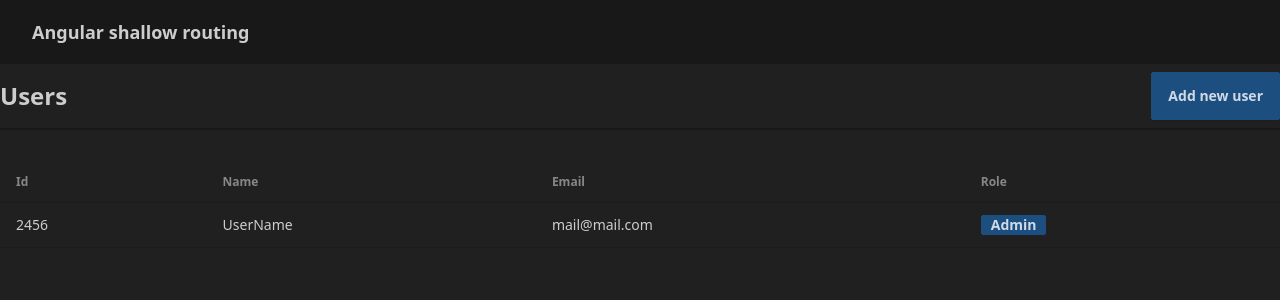
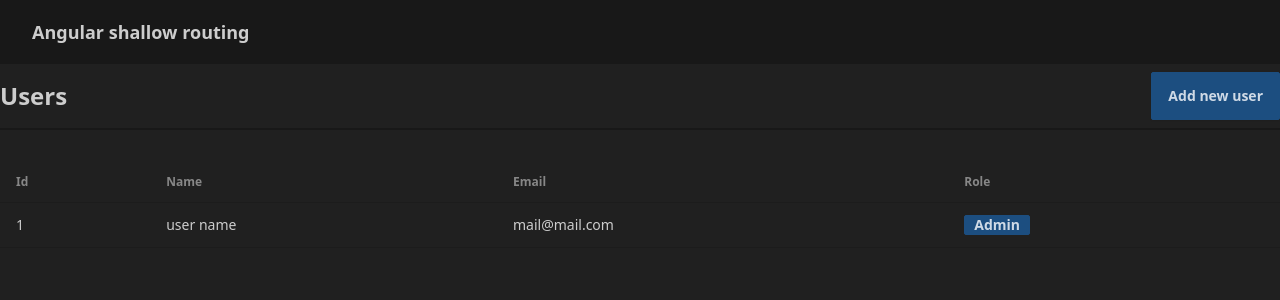
Before and after one commit to jmarc00s/angular-shallow-routing, an Angular app: page / in a window 1280 px wide. Shown: the top 300 px of the page. Built offline with nearby package versions, Linux system fonts and the light colour scheme; data requests are answered from the project's data file.

Commit message:
add fake backend service

```diff
--- /dev/null
+++ b/db/db.json
@@ -0,0 +1,10 @@
+{
+  "users": [
+    {
+      "id": "1",
+      "name": "user name",
+      "email": "mail@mail.com",
+      "role": "Admin"
+    }
+  ]
+}
--- a/package.json
+++ b/package.json
@@ -3,7 +3,8 @@
   "version": "0.0.0",
   "scripts": {
     "ng": "ng",
-    "start": "ng serve --open",
+    "start:backend": "npx json-server db/db.json",
+    "start": "concurrently \"ng serve --open\" \"npm run start:backend \" ",
     "build": "ng build",
     "watch": "ng build --watch --configuration development",
     "test": "ng test"
@@ -30,8 +31,10 @@
     "@angular/cli": "^17.0.1",
     "@angular/compiler-cli": "^17.0.0",
     "@types/jasmine": "~5.1.0",
+    "concurrently": "^8.2.2",
     "daisyui": "^4.9.0",
     "jasmine-core": "~5.1.0",
+    "json-server": "^1.0.0-alpha.23",
     "karma": "~6.4.0",
     "karma-chrome-launcher": "~3.2.0",
     "karma-coverage": "~2.2.0",
--- a/src/app/app.component.html
+++ b/src/app/app.component.html
@@ -7,7 +7,9 @@
       <h3 class="text-2xl font-bold">Users</h3>
       <a [routerLink]="'/user/new'" class="btn btn-primary"> Add new user </a>
     </div>
+    @if(users$ | async; as users) {
     <app-users-table [users]="users"></app-users-table>
+    }
     <router-outlet></router-outlet>
   </section>
 </main>
--- a/src/app/app.component.ts
+++ b/src/app/app.component.ts
@@ -1,10 +1,12 @@
 import { CommonModule } from '@angular/common';
-import { Component } from '@angular/core';
+import { Component, OnInit, inject } from '@angular/core';
 import { RouterModule } from '@angular/router';
 import { ModalComponent } from './ui/components/modal/modal.component';
 import { NavbarComponent } from './ui/components/navbar/navbar.component';
 import { Role, User } from './application/model';
 import { UsersTableComponent } from './ui/components/users-table/users-table.component';
+import { Observable } from 'rxjs';
+import { UserService } from './application/services/user.service';
 
 @Component({
   selector: 'app-root',
@@ -16,15 +18,14 @@ import { UsersTableComponent } from './ui/components/users-table/users-table.com
     ModalComponent,
     UsersTableComponent,
   ],
+  providers: [UserService],
   templateUrl: './app.component.html',
 })
-export class AppComponent {
-  users: User[] = [
-    {
-      id: '2456',
-      name: 'UserName',
-      email: 'mail@mail.com',
-      role: Role.Admin,
-    },
-  ];
+export class AppComponent implements OnInit {
+  userService = inject(UserService);
+  users$!: Observable<User[]>;
+
+  ngOnInit(): void {
+    this.users$ = this.userService.getUsers();
+  }
 }
--- a/src/app/app.config.ts
+++ b/src/app/app.config.ts
@@ -2,7 +2,8 @@ import { ApplicationConfig } from '@angular/core';
 import { provideRouter } from '@angular/router';
 
 import { routes } from './app.routes';
+import { provideHttpClient } from '@angular/common/http';
 
 export const appConfig: ApplicationConfig = {
-  providers: [provideRouter(routes)]
+  providers: [provideRouter(routes), provideHttpClient()],
 };
--- /dev/null
+++ b/src/app/application/services/index.ts
@@ -0,0 +1 @@
+export * from './user.service';
--- /dev/null
+++ b/src/app/application/services/user.service.ts
@@ -0,0 +1,15 @@
+import { HttpClient } from '@angular/common/http';
+import { Injectable } from '@angular/core';
+import { Observable } from 'rxjs';
+import { User } from '../model';
+
+@Injectable()
+export class UserService {
+  private _baseUrl = 'http://localhost:3000/users';
+
+  constructor(private httpClient: HttpClient) {}
+
+  getUsers(): Observable<User[]> {
+    return this.httpClient.get<User[]>(this._baseUrl);
+  }
+}
```
Also changed, not shown: 1 other file (tests, documents, lock files or other folders).
